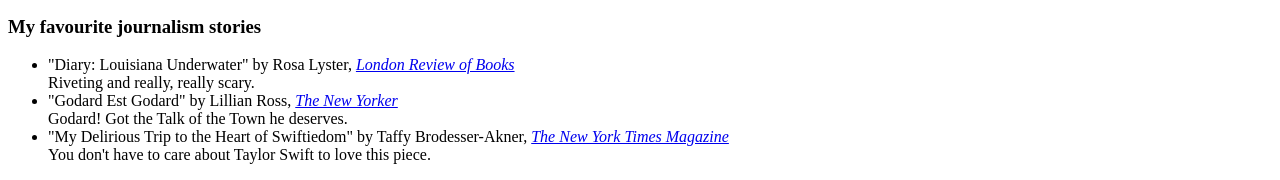
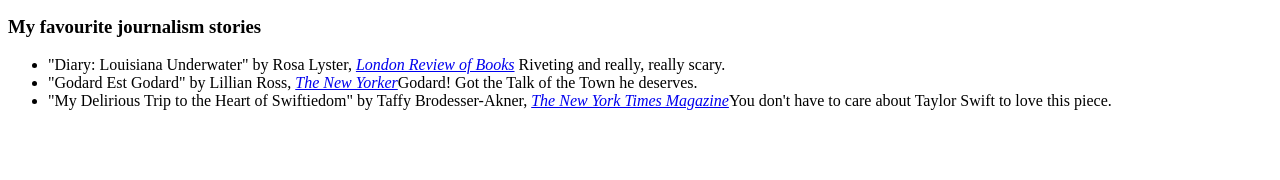
Before and after one commit to stellaroos/Stella-intro, a plain HTML site: page index.html in a window 1280 px wide. Shown: the part 626-806 px from the top of the page. Drawn offline with Linux system fonts and the light colour scheme.

Commit message:
Update index.html

```diff
--- a/index.html
+++ b/index.html
@@ -23,9 +23,9 @@
 
 	<p>
 		<ul>
-		<li> "Diary: Louisiana Underwater" by Rosa Lyster, <a href="https://www.lrb.co.uk/the-paper/v43/n19/rosa-lyster/diary,"><em>London Review of Books</em></a></li> Riveting and really, really scary.
-		<li> "Godard Est Godard" by Lillian Ross, <a href="https://www.newyorker.com/magazine/1965/10/09/godard-est-godard"><em>The New Yorker</em></a></li> Godard! Got the Talk of the Town he deserves.
-		<li> "My Delirious Trip to the Heart of Swiftiedom" by Taffy Brodesser-Akner, <a href="https://www.nytimes.com/2023/10/12/magazine/taylor-swift-eras-tour.html"><em>The New York Times Magazine</em></a></li> You don't have to care about Taylor Swift to love this piece.
+		<li> "Diary: Louisiana Underwater" by Rosa Lyster, <a href="https://www.lrb.co.uk/the-paper/v43/n19/rosa-lyster/diary,"><em>London Review of Books</em></a> Riveting and really, really scary.</li>
+		<li> "Godard Est Godard" by Lillian Ross, <a href="https://www.newyorker.com/magazine/1965/10/09/godard-est-godard"><em>The New Yorker</em></a>Godard! Got the Talk of the Town he deserves. </li>
+		<li> "My Delirious Trip to the Heart of Swiftiedom" by Taffy Brodesser-Akner, <a href="https://www.nytimes.com/2023/10/12/magazine/taylor-swift-eras-tour.html"><em>The New York Times Magazine</em></a>You don't have to care about Taylor Swift to love this piece. </li>
 	</ul>
 </p>
 
```
